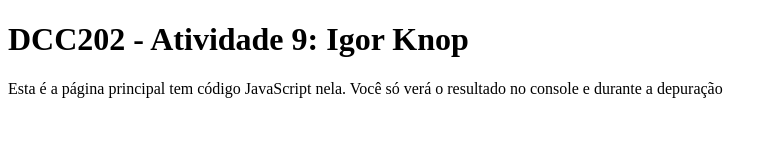
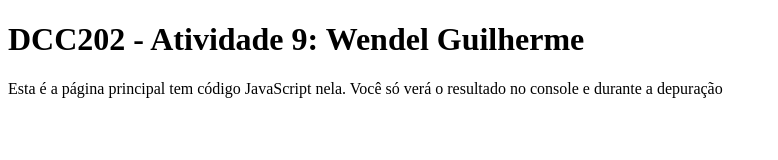
Before and after one commit to ufjf-dcc202/ufjf-dcc202-2023-3-b-atv9-wendelguilherme, a website: page index.html in a window 1280 px wide. Shown: the whole page, without its empty margins (0-778 px from the left). Drawn offline with Linux system fonts and the light colour scheme.

Commit message:
nome incorreto

```diff
--- a/index.html
+++ b/index.html
@@ -3,11 +3,11 @@
 <head>
     <meta charset="UTF-8">
     <meta name="viewport" content="width=device-width, initial-scale=1.0">
-    <title>DCC202 - Atividade 9: Igor Knop</title>
+    <title>DCC202 - Atividade 9: Wendel Guilherme</title>
 </head>
 <body>
     <main>
-        <h1>DCC202 - Atividade 9: Igor Knop</h1>
+        <h1>DCC202 - Atividade 9: Wendel Guilherme</h1>
         <p>Esta é a página principal tem código JavaScript nela. Você só verá o resultado no console e durante a depuração</p>
     </main>
     <script>
```
